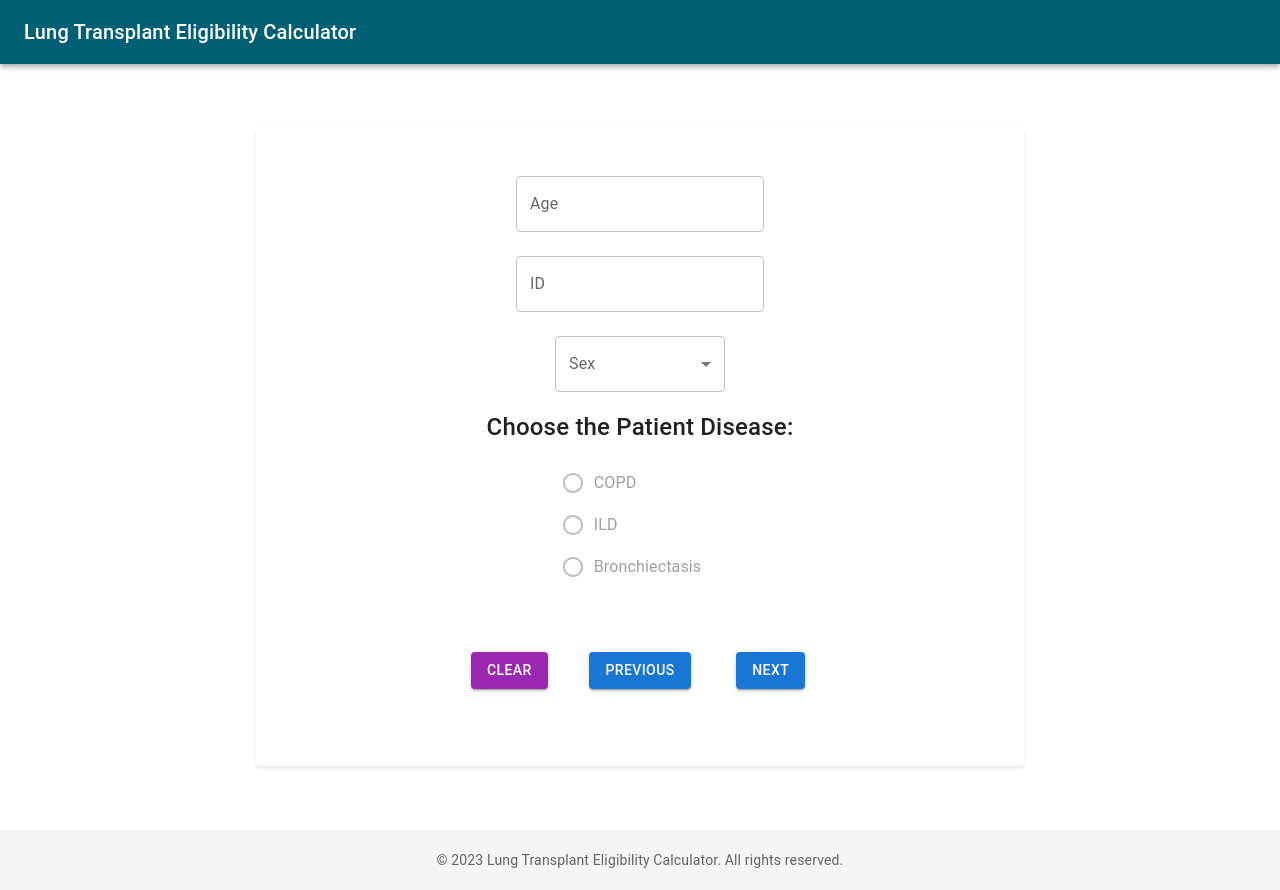
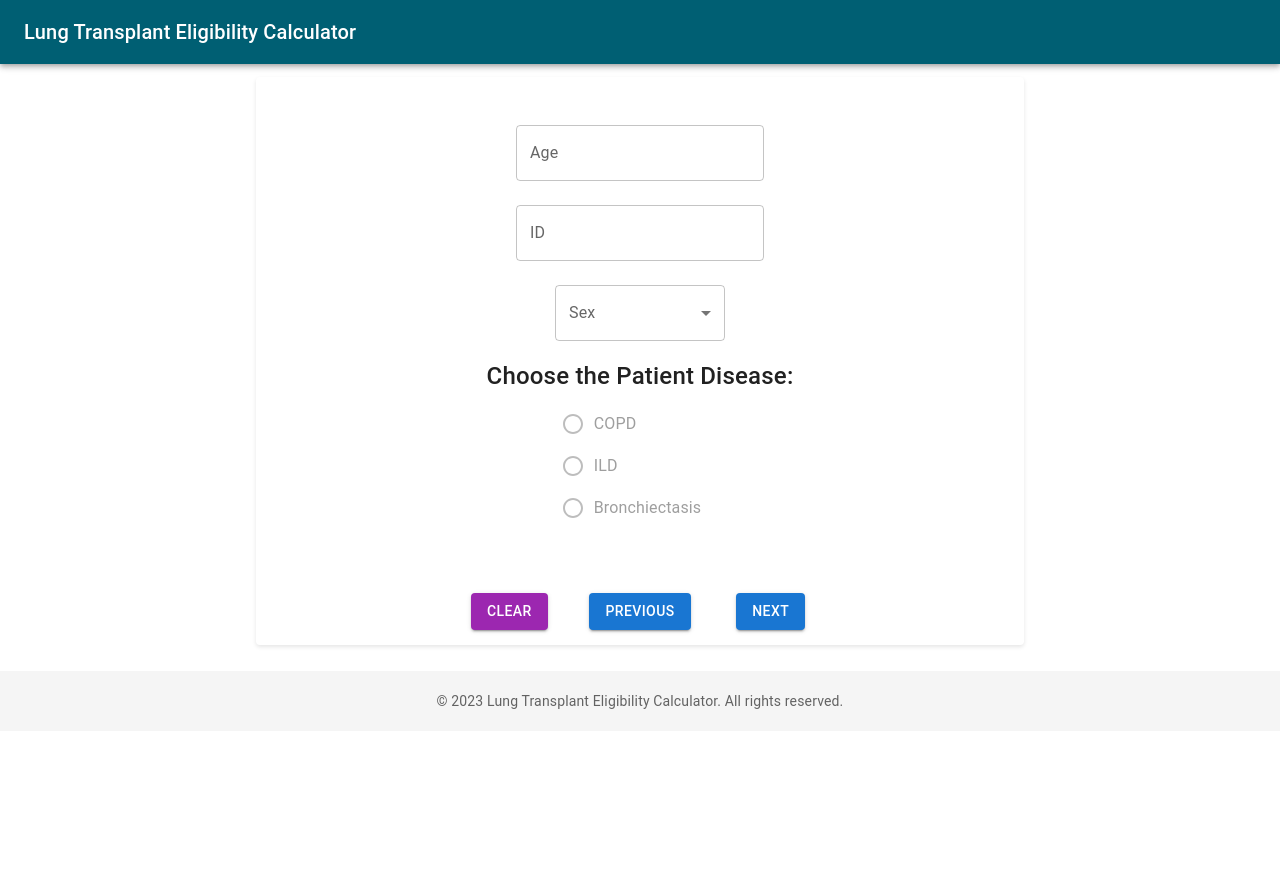
Before and after one commit to iShubhamTyagi/ltec, a React (Create React App) app: page / in a window 1280 px wide. After the commit the page ends 800 px from the top, so only its background shows below. Built offline with nearby package versions, Linux system fonts and the light colour scheme.

Commit message:
reduced unneccessary margins

```diff
--- a/src/components/StyledComponents.js
+++ b/src/components/StyledComponents.js
@@ -4,8 +4,8 @@ import { Card, CardContent, Typography, RadioGroup, Grid, Box } from "@mui/mater
 // Styled components for MainCard component
 export const MainCardContainer = styled(Card)(({ theme }) => ({
     margin: "auto", // Center horizontally
-    marginTop: "5%", // Adjust the top margin as desired
-    marginBottom: "5%", // Adjust the bottom margin as desired
+    marginTop: "1%", // Adjust the top margin as desired
+    marginBottom: "2%", // Adjust the bottom margin as desired
     boxShadow: "0px 2px 4px rgba(0, 0, 0, 0.1)",
     position: "relative",
     overflow: "hidden",
@@ -48,7 +48,7 @@ export const MainCardContainer = styled(Card)(({ theme }) => ({
 
   export const MainCardTitle = styled(Typography)(({ theme }) => ({
     fontSize: theme.typography.pxToRem(20),
-    marginBottom: theme.spacing(2),
+    marginBottom: theme.spacing(1),
 
     [theme.breakpoints.up("sm")]: {
       fontSize: theme.typography.pxToRem(24),
@@ -76,7 +76,7 @@ export const MainCardContainer = styled(Card)(({ theme }) => ({
     background: "#fff",
     zIndex: 1,
     marginTop: "auto", // Move the buttons to the bottom
-    marginBottom: "10%", // Add a 10% margin below the buttons
+    marginBottom: "2%", // Add a 10% margin below the buttons
     justifyContent: "center",
   });
 
```
